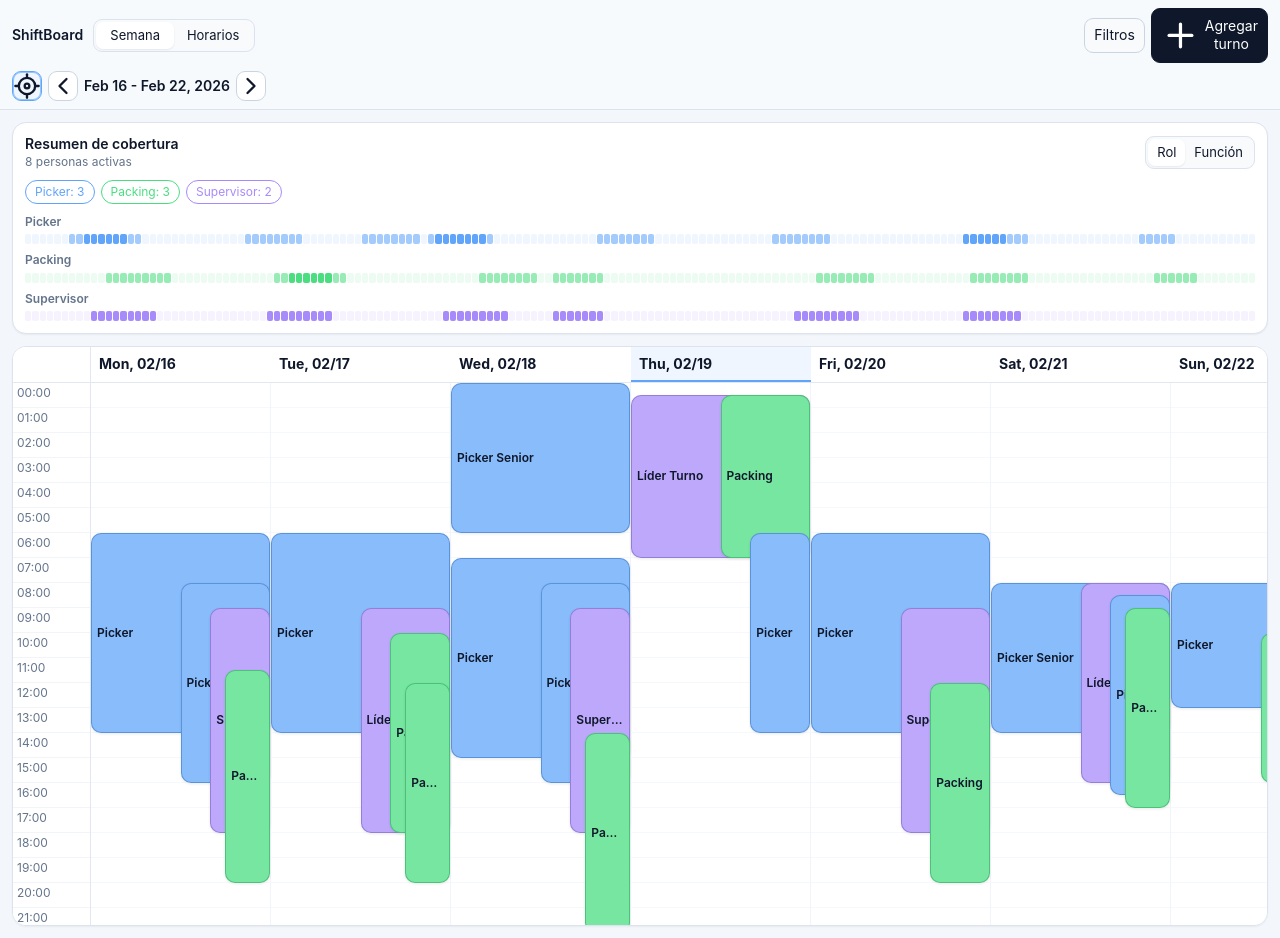
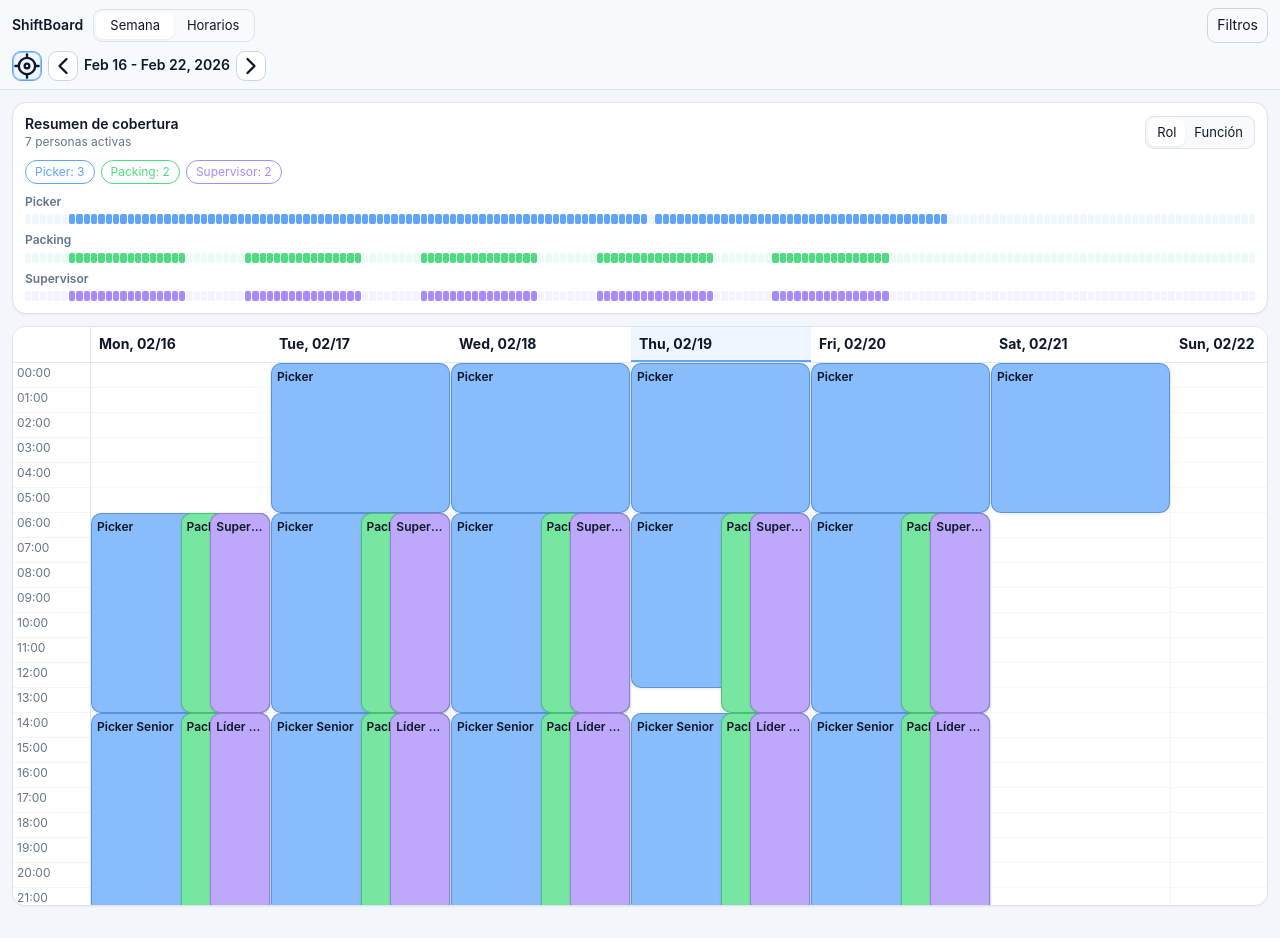
Before and after one commit to cabp393/chrono-ops, a React (Vite) app: page / in a window 1280 px wide. Built offline with nearby package versions, Linux system fonts and the light colour scheme.

Commit message:
Make Semana read-only and derive week blocks from Horarios

```diff
--- a/src/App.tsx
+++ b/src/App.tsx
@@ -2,14 +2,15 @@ import { useMemo, useState } from 'react';
 import { CoverageCard } from './components/CoverageCard';
 import { FiltersPanel } from './components/FiltersPanel';
 import { HeaderBar } from './components/HeaderBar';
-import { ShiftModal } from './components/ShiftModal';
 import { WeekGrid } from './components/WeekGrid';
 import { SchedulesPage } from './components/schedules/SchedulesPage';
 import { calculateCoverage } from './lib/coverageCalc';
 import { addDays, formatWeekRange, startOfWeekMonday } from './lib/dateUtils';
-import { buildFunctionMap, buildPersonMap, buildRoleMap, getShiftRole } from './lib/relations';
-import { loadData, loadViewStatePreference, saveData, saveViewStatePreference } from './lib/storage';
-import type { AppliedViewState, Shift } from './types';
+import { buildFunctionMap } from './lib/relations';
+import { buildWeekScheduleBlocks } from './lib/scheduleBlocks';
+import { loadScheduleData, saveScheduleData } from './lib/scheduleStorage';
+import { loadData, loadViewStatePreference, saveViewStatePreference } from './lib/storage';
+import type { AppliedViewState } from './types';
 
 const todayWeekStart = startOfWeekMonday(new Date());
 const DEFAULT_VIEW_STATE: AppliedViewState = {
@@ -23,16 +24,13 @@ const DEFAULT_VIEW_STATE: AppliedViewState = {
 function App() {
   const [view, setView] = useState<'week' | 'schedules'>('week');
   const [weekStart, setWeekStart] = useState(todayWeekStart);
-  const [data, setData] = useState(() => loadData(todayWeekStart));
+  const [data] = useState(() => loadData(todayWeekStart));
+  const [schedulesState, setSchedulesState] = useState(() => loadScheduleData(data.people));
   const [appliedState, setAppliedState] = useState<AppliedViewState>(() => loadViewStatePreference());
-  const [modalOpen, setModalOpen] = useState(false);
-  const [editing, setEditing] = useState<Shift | null>(null);
   const [focusBlock, setFocusBlock] = useState<{ dayIndex: number; blockIndex: number } | null>(null);
   const [filtersOpen, setFiltersOpen] = useState(false);
 
-  const peopleById = useMemo(() => buildPersonMap(data.people), [data.people]);
   const functionsById = useMemo(() => buildFunctionMap(data.functions), [data.functions]);
-  const rolesById = useMemo(() => buildRoleMap(data.roles), [data.roles]);
 
   const filteredPersonIds = useMemo(() => {
     const search = appliedState.searchText.trim().toLowerCase();
@@ -45,35 +43,36 @@ function App() {
     }).map((person) => person.id));
   }, [data.people, functionsById, appliedState]);
 
-  const visibleShifts = useMemo(() => data.shifts.filter((shift) => {
-    const start = new Date(shift.startISO);
-    const end = new Date(shift.endISO);
-    const inWeek = end > weekStart && start < addDays(weekStart, 7);
-    return inWeek && filteredPersonIds.has(shift.personId);
-  }), [data.shifts, weekStart, filteredPersonIds]);
-
-  const shiftRoleId = (shift: Shift) => getShiftRole(shift, peopleById, functionsById, rolesById)?.id;
+  const weekScheduleBlocks = useMemo(() => buildWeekScheduleBlocks(
+    weekStart,
+    data.people,
+    data.functions,
+    schedulesState.templates,
+    schedulesState.personSchedules,
+    schedulesState.overrides,
+    appliedState.shiftLabelMode
+  ).filter((block) => filteredPersonIds.has(block.personId)), [
+    weekStart,
+    data.people,
+    data.functions,
+    schedulesState.templates,
+    schedulesState.personSchedules,
+    schedulesState.overrides,
+    appliedState.shiftLabelMode,
+    filteredPersonIds
+  ]);
 
   const coverage = useMemo(
-    () => calculateCoverage(weekStart, visibleShifts, data.roles, appliedState.timeScale, shiftRoleId),
-    [weekStart, visibleShifts, data.roles, appliedState.timeScale, peopleById, functionsById, rolesById]
+    () => calculateCoverage(weekStart, weekScheduleBlocks, data.roles, appliedState.timeScale, (block) => block.roleId),
+    [weekStart, weekScheduleBlocks, data.roles, appliedState.timeScale]
   );
 
-  const activePeople = useMemo(() => new Set(visibleShifts.map((shift) => shift.personId)).size, [visibleShifts]);
+  const activePeople = useMemo(
+    () => new Set(weekScheduleBlocks.map((block) => block.personId)).size,
+    [weekScheduleBlocks]
+  );
 
   const coverageTotals = Object.fromEntries(coverage.map((day) => [day.dayKey, day.blocks.map((block) => block.total)]));
-
-  const persist = (nextShifts: Shift[]) => {
-    const next = { ...data, shifts: nextShifts };
-    setData(next);
-    saveData(next);
-  };
-
-  const duplicateShift = (shift: Shift, dayOffset = 1) => {
-    const start = addDays(new Date(shift.startISO), dayOffset);
-    const end = addDays(new Date(shift.endISO), dayOffset);
-    persist([...data.shifts, { ...shift, id: crypto.randomUUID(), startISO: start.toISOString(), endISO: end.toISOString() }]);
-  };
 
   return (
     <div className="app-shell">
@@ -83,7 +82,6 @@ function App() {
         onPrevWeek={() => setWeekStart(addDays(weekStart, -7))}
         onCurrentWeek={() => setWeekStart(todayWeekStart)}
         onNextWeek={() => setWeekStart(addDays(weekStart, 7))}
-        onAddShift={() => { setEditing(null); setModalOpen(true); }}
         onOpenFilters={() => setFiltersOpen(true)}
         view={view}
         onChangeView={setView}
@@ -95,8 +93,7 @@ function App() {
             <CoverageCard
               roles={data.roles}
               functions={data.functions}
-              people={data.people}
-              shifts={visibleShifts}
+              scheduleBlocks={weekScheduleBlocks}
               weekStart={weekStart}
               scale={appliedState.timeScale}
               activePeople={activePeople}
@@ -104,20 +101,25 @@ function App() {
             />
             <WeekGrid
               weekStart={weekStart}
-              shifts={visibleShifts}
-              people={data.people}
-              functions={data.functions}
+              blocks={weekScheduleBlocks}
               roles={data.roles}
               scale={appliedState.timeScale}
               coverageTotals={coverageTotals}
-              onShiftClick={(shift) => { setEditing(shift); setModalOpen(true); }}
               focusBlock={focusBlock}
               shiftLabelMode={appliedState.shiftLabelMode}
             />
           </section>
         </main>
       ) : (
-        <SchedulesPage people={data.people} functions={data.functions} />
+        <SchedulesPage
+          people={data.people}
+          functions={data.functions}
+          scheduleData={schedulesState}
+          onScheduleDataChange={(next) => {
+            setSchedulesState(next);
+            saveScheduleData(next);
+          }}
+        />
       )}
 
       <FiltersPanel
@@ -136,20 +138,6 @@ function App() {
           saveViewStatePreference(DEFAULT_VIEW_STATE);
         }}
       />
-
-      <ShiftModal
-        open={modalOpen}
-        editing={editing}
-        onClose={() => setModalOpen(false)}
-        people={data.people}
-        functions={data.functions}
-        roles={data.roles}
-        onSave={(shift) => {
-          const exists = data.shifts.some((item) => item.id === shift.id);
-          persist(exists ? data.shifts.map((item) => (item.id === shift.id ? shift : item)) : [...data.shifts, shift]);
-        }}
-        onDuplicate={(shift, dayOffset) => duplicateShift(shift, dayOffset)}
-      />
     </div>
   );
 }
--- a/src/components/CoverageCard.tsx
+++ b/src/components/CoverageCard.tsx
@@ -1,6 +1,6 @@
 import { useEffect, useMemo, useRef, useState } from 'react';
 import { formatDayHeader, formatHour } from '../lib/dateUtils';
-import type { Function, Person, Role, Shift, TimeScale } from '../types';
+import type { Function, Role, ScheduleBlock, TimeScale } from '../types';
 
 type WeekBlock = {
   start: Date;
@@ -31,8 +31,7 @@ type HeatbarRowProps = {
 type Props = {
   roles: Role[];
   functions: Function[];
-  people: Person[];
-  shifts: Shift[];
+  scheduleBlocks: ScheduleBlock[];
   weekStart: Date;
   scale: TimeScale;
   activePeople: number;
@@ -116,12 +115,11 @@ const HeatbarRow = ({ blocks, color, maxValue, valueFromBlock, onSelect }: Heatb
   );
 };
 
-export const CoverageCard = ({ roles, functions, people, shifts, weekStart, scale, activePeople, onFocusBlock }: Props) => {
+export const CoverageCard = ({ roles, functions, scheduleBlocks, weekStart, scale, activePeople, onFocusBlock }: Props) => {
   const [view, setView] = useState<'role' | 'function'>('role');
   const [popover, setPopover] = useState<{ title: string; details: string } | null>(null);
 
   const functionById = useMemo(() => new Map(functions.map((fn) => [fn.id, fn])), [functions]);
-  const personById = useMemo(() => new Map(people.map((person) => [person.id, person])), [people]);
 
   const weekBlocks = useMemo(() => {
     const totalBlocks = (24 * 60) / scale;
@@ -143,14 +141,10 @@ export const CoverageCard = ({ roles, functions, people, shifts, weekStart, scal
       }));
     });
 
-    shifts.forEach((shift) => {
-      const shiftStart = new Date(shift.startISO).getTime();
-      const shiftEnd = new Date(shift.endISO).getTime();
+    scheduleBlocks.forEach((scheduleBlock) => {
+      const shiftStart = new Date(scheduleBlock.startISO).getTime();
+      const shiftEnd = new Date(scheduleBlock.endISO).getTime();
       if (shiftEnd <= shiftStart) return;
-      const person = personById.get(shift.personId);
-      if (!person) return;
-      const fn = functionById.get(person.functionId);
-      if (!fn) return;
 
       for (let dayIndex = 0; dayIndex < matrix.length; dayIndex += 1) {
         const dayStart = matrix[dayIndex][0].dayDate.getTime();
@@ -163,12 +157,12 @@ export const CoverageCard = ({ roles, functions, people, shifts, weekStart, scal
         const endIdx = Math.ceil((overlapEnd - dayStart) / blockMs) - 1;
 
         for (let i = Math.max(0, startIdx); i <= Math.min(totalBlocks - 1, endIdx); i += 1) {
-          const block = matrix[dayIndex][i];
-          block.totalSet.add(shift.personId);
-          block.byRoleSet[fn.roleId] = block.byRoleSet[fn.roleId] || new Set<string>();
-          block.byFunctionSet[fn.id] = block.byFunctionSet[fn.id] || new Set<string>();
-          block.byRoleSet[fn.roleId].add(shift.personId);
-          block.byFunctionSet[fn.id].add(shift.personId);
+          const matrixBlock = matrix[dayIndex][i];
+          matrixBlock.totalSet.add(scheduleBlock.personId);
+          matrixBlock.byRoleSet[scheduleBlock.roleId] = matrixBlock.byRoleSet[scheduleBlock.roleId] || new Set<string>();
+          matrixBlock.byFunctionSet[scheduleBlock.functionId] = matrixBlock.byFunctionSet[scheduleBlock.functionId] || new Set<string>();
+          matrixBlock.byRoleSet[scheduleBlock.roleId].add(scheduleBlock.personId);
+          matrixBlock.byFunctionSet[scheduleBlock.functionId].add(scheduleBlock.personId);
         }
       }
     });
@@ -183,34 +177,29 @@ export const CoverageCard = ({ roles, functions, people, shifts, weekStart, scal
       byRole: Object.fromEntries(Object.entries(block.byRoleSet).map(([id, set]) => [id, set.size])),
       byFunction: Object.fromEntries(Object.entries(block.byFunctionSet).map(([id, set]) => [id, set.size]))
     }));
-  }, [shifts, weekStart, scale, personById, functionById]);
+  }, [scheduleBlocks, weekStart, scale]);
 
   const roleTotals = useMemo(() => {
     const counts: Record<string, number> = {};
     const seen = new Set<string>();
-    shifts.forEach((shift) => {
-      if (seen.has(shift.personId)) return;
-      const person = personById.get(shift.personId);
-      const fn = person ? functionById.get(person.functionId) : undefined;
-      if (!fn) return;
-      seen.add(shift.personId);
-      counts[fn.roleId] = (counts[fn.roleId] || 0) + 1;
+    scheduleBlocks.forEach((block) => {
+      if (seen.has(block.personId)) return;
+      seen.add(block.personId);
+      counts[block.roleId] = (counts[block.roleId] || 0) + 1;
     });
     return counts;
-  }, [shifts, personById, functionById]);
+  }, [scheduleBlocks]);
 
   const functionTotals = useMemo(() => {
     const counts: Record<string, number> = {};
     const seen = new Set<string>();
-    shifts.forEach((shift) => {
-      if (seen.has(shift.personId)) return;
-      const person = personById.get(shift.personId);
-      if (!person) return;
-      seen.add(shift.personId);
-      counts[person.functionId] = (counts[person.functionId] || 0) + 1;
+    scheduleBlocks.forEach((block) => {
+      if (seen.has(block.personId)) return;
+      seen.add(block.personId);
+      counts[block.functionId] = (counts[block.functionId] || 0) + 1;
     });
     return counts;
-  }, [shifts, personById]);
+  }, [scheduleBlocks]);
 
   const groupedFunctions = useMemo(() => {
     const byRole: Record<string, Function[]> = {};
--- a/src/components/DayColumn.tsx
+++ b/src/components/DayColumn.tsx
@@ -1,37 +1,28 @@
 import { useMemo } from 'react';
-import type { Function, Person, Role, Shift, ShiftDaySegment, ShiftLabelMode, TimeScale } from '../types';
+import type { Role, ScheduleBlock, ShiftDaySegment, ShiftLabelMode, TimeScale } from '../types';
 import { ShiftItem } from './ShiftItem';
 
 type Props = {
   daySegments: ShiftDaySegment[];
-  shiftsById: Map<string, Shift>;
-  people: Person[];
-  functions: Function[];
+  blocksById: Map<string, ScheduleBlock>;
   roles: Role[];
   scale: TimeScale;
   blockHeight: number;
   coverage: number[];
   focusBlockIndex: number | null;
   shiftLabelMode: ShiftLabelMode;
-  onShiftClick: (shift: Shift) => void;
 };
 
 export const DayColumn = ({
   daySegments,
-  shiftsById,
-  people,
-  functions,
+  blocksById,
   roles,
   scale,
   blockHeight,
   coverage,
-  focusBlockIndex,
-  shiftLabelMode,
-  onShiftClick
+  focusBlockIndex
 }: Props) => {
   const dayHeight = ((24 * 60) / scale) * blockHeight;
-  const peopleById = useMemo(() => new Map(people.map((person) => [person.id, person])), [people]);
-  const functionsById = useMemo(() => new Map(functions.map((fn) => [fn.id, fn])), [functions]);
   const rolesById = useMemo(() => new Map(roles.map((role) => [role.id, role])), [roles]);
 
   const withLayout = useMemo(() => {
@@ -60,8 +51,8 @@ export const DayColumn = ({
       ))}
 
       {withLayout.map(({ segment, lane, overlap }) => {
-        const shift = shiftsById.get(segment.shiftId);
-        if (!shift) return null;
+        const block = blocksById.get(segment.shiftId);
+        if (!block) return null;
 
         const start = new Date(segment.segStartISO);
         const end = new Date(segment.segEndISO);
@@ -69,20 +60,14 @@ export const DayColumn = ({
         const height = Math.max((((end.getTime() - start.getTime()) / 60000) / scale) * blockHeight, blockHeight * 0.75);
         const width = `${100 / Math.max(overlap, 1)}%`;
         const left = `${(100 / Math.max(overlap, 1)) * lane}%`;
-        const person = peopleById.get(shift.personId);
-        const functionInfo = person ? functionsById.get(person.functionId) : undefined;
-        const role = functionInfo ? rolesById.get(functionInfo.roleId) : undefined;
+        const role = rolesById.get(block.roleId);
 
         return (
           <ShiftItem
             key={`${segment.shiftId}-${segment.segStartISO}`}
-            shift={shift}
-            person={person}
-            functionInfo={functionInfo}
+            block={block}
             role={role}
             compact={height < 48}
-            onClick={onShiftClick}
-            shiftLabelMode={shiftLabelMode}
             style={{ top, height, width, left }}
           />
         );
--- a/src/components/HeaderBar.tsx
+++ b/src/components/HeaderBar.tsx
@@ -1,4 +1,4 @@
-import { ChevronLeft, ChevronRight, Plus, Target } from '../lib/icons';
+import { ChevronLeft, ChevronRight, Target } from '../lib/icons';
 
 type ViewMode = 'week' | 'schedules';
 
@@ -8,7 +8,6 @@ type Props = {
   onPrevWeek: () => void;
   onNextWeek: () => void;
   onCurrentWeek: () => void;
-  onAddShift: () => void;
   onOpenFilters: () => void;
   view: ViewMode;
   onChangeView: (view: ViewMode) => void;
@@ -20,7 +19,6 @@ export const HeaderBar = ({
   onPrevWeek,
   onNextWeek,
   onCurrentWeek,
-  onAddShift,
   onOpenFilters,
   view,
   onChangeView
@@ -36,12 +34,6 @@ export const HeaderBar = ({
       </div>
       <div className="header-actions">
         {view === 'week' ? <button className="ghost" onClick={onOpenFilters}>Filtros</button> : null}
-        {view === 'week' ? (
-          <button className="primary add-shift-btn" onClick={onAddShift} title="Agregar turno" aria-label="Agregar turno">
-            <Plus size={14} />
-            <span>Agregar turno</span>
-          </button>
-        ) : null}
       </div>
     </div>
 
--- a/src/components/ShiftItem.tsx
+++ b/src/components/ShiftItem.tsx
@@ -1,30 +1,19 @@
 import type { CSSProperties } from 'react';
-import type { Function, Person, Role, Shift, ShiftLabelMode } from '../types';
+import type { Role, ScheduleBlock } from '../types';
 
 type Props = {
-  shift: Shift;
-  person?: Person;
-  functionInfo?: Function;
+  block: ScheduleBlock;
   role?: Role;
   compact: boolean;
   style: CSSProperties;
-  onClick: (shift: Shift) => void;
-  shiftLabelMode: ShiftLabelMode;
 };
 
-export const ShiftItem = ({ shift, person, functionInfo, role, compact, style, onClick, shiftLabelMode }: Props) => {
-  const summaryText = shiftLabelMode === 'function'
-    ? (functionInfo?.nombre ?? 'Sin función')
-    : (person?.nombre ?? 'Sin persona');
-
-  return (
-    <button
-      className={`shift-item ${compact ? 'compact' : ''}`}
-      style={{ ...style, '--shift-color': role?.color || '#93c5fd' } as CSSProperties}
-      onClick={() => onClick(shift)}
-      title={summaryText}
-    >
-      <strong>{summaryText}</strong>
-    </button>
-  );
-};
+export const ShiftItem = ({ block, role, compact, style }: Props) => (
+  <div
+    className={`shift-item ${compact ? 'compact' : ''}`}
+    style={{ ...style, '--shift-color': role?.color || '#93c5fd', cursor: 'default' } as CSSProperties}
+    title={block.labelText}
+  >
+    <strong>{block.labelText}</strong>
+  </div>
+);
--- a/src/components/WeekGrid.tsx
+++ b/src/components/WeekGrid.tsx
@@ -1,5 +1,5 @@
 import { useEffect, useMemo, useRef } from 'react';
-import type { Function, Person, Role, Shift, ShiftDaySegment, ShiftLabelMode, TimeScale } from '../types';
+import type { Role, ScheduleBlock, ShiftDaySegment, ShiftLabelMode, TimeScale } from '../types';
 import { addDays, formatDayHeader, isSameDay } from '../lib/dateUtils';
 import { splitShiftByDay, toDayKey } from '../lib/shiftSegments';
 import { DayColumn } from './DayColumn';
@@ -7,13 +7,10 @@ import { TimeAxis } from './TimeAxis';
 
 type Props = {
   weekStart: Date;
-  shifts: Shift[];
-  people: Person[];
-  functions: Function[];
+  blocks: ScheduleBlock[];
   roles: Role[];
   scale: TimeScale;
   coverageTotals: Record<string, number[]>;
-  onShiftClick: (shift: Shift) => void;
   focusBlock: { dayIndex: number; blockIndex: number } | null;
   shiftLabelMode: ShiftLabelMode;
 };
@@ -22,13 +19,10 @@ const BLOCK_HEIGHT: Record<TimeScale, number> = { 30: 30, 60: 25, 120: 21, 180:
 
 export const WeekGrid = ({
   weekStart,
-  shifts,
-  people,
-  functions,
+  blocks,
   roles,
   scale,
   coverageTotals,
-  onShiftClick,
   focusBlock,
   shiftLabelMode
 }: Props) => {
@@ -39,17 +33,17 @@ export const WeekGrid = ({
     const keys = Array.from({ length: 7 }, (_, dayIndex) => toDayKey(addDays(weekStart, dayIndex)));
     const byDay = new Map<string, ShiftDaySegment[]>(keys.map((key) => [key, []]));
 
-    shifts.forEach((shift) => {
-      splitShiftByDay(shift).forEach((segment) => {
+    blocks.forEach((block) => {
+      splitShiftByDay(block).forEach((segment) => {
         const slot = byDay.get(segment.dayKey);
         if (slot) slot.push(segment);
       });
     });
 
     return keys.map((key) => byDay.get(key) ?? []);
-  }, [shifts, weekStart]);
+  }, [blocks, weekStart]);
 
-  const shiftsById = useMemo(() => new Map(shifts.map((shift) => [shift.id, shift])), [shifts]);
+  const blocksById = useMemo(() => new Map(blocks.map((block) => [block.id, block])), [blocks]);
 
   useEffect(() => {
     if (!focusBlock || !gridRef.current) return;
@@ -78,16 +72,13 @@ export const WeekGrid = ({
             <DayColumn
               key={dayIdx}
               daySegments={list}
-              shiftsById={shiftsById}
-              people={people}
-              functions={functions}
+              blocksById={blocksById}
               roles={roles}
               scale={scale}
               blockHeight={blockHeight}
               coverage={coverage}
               focusBlockIndex={focusBlock?.dayIndex === dayIdx ? focusBlock.blockIndex : null}
               shiftLabelMode={shiftLabelMode}
-              onShiftClick={onShiftClick}
             />
           );
         })}
--- a/src/lib/coverageCalc.ts
+++ b/src/lib/coverageCalc.ts
@@ -1,4 +1,4 @@
-import type { CoverageBlock, Role, Shift, TimeScale } from '../types';
+import type { CoverageBlock, Role, TimeScale } from '../types';
 import { addDays } from './dateUtils';
 import { splitShiftByDay, toDayKey } from './shiftSegments';
 
@@ -8,12 +8,19 @@ type DayCoverage = {
   blocks: CoverageBlock[];
 };
 
+type TimeBlock = {
+  id: string;
+  personId: string;
+  startISO: string;
+  endISO: string;
+};
+
 export const calculateCoverage = (
   weekStart: Date,
-  shifts: Shift[],
+  shifts: TimeBlock[],
   roles: Role[],
   scale: TimeScale,
-  getRoleId: (shift: Shift) => string | undefined
+  getRoleId: (shift: TimeBlock) => string | undefined
 ): DayCoverage[] => {
   const blockMs = scale * 60 * 1000;
   const totalBlocks = (24 * 60) / scale;
@@ -47,7 +54,7 @@ export const calculateCoverage = (
     const dayStart = day.dayDate.getTime();
 
     segments.forEach((segment) => {
-      const shift: Shift = {
+      const shift: TimeBlock = {
         id: segment.shiftId,
         personId: segment.personId,
         startISO: segment.segStartISO,
--- /dev/null
+++ b/src/lib/scheduleBlocks.ts
@@ -0,0 +1,50 @@
+import { addDays } from './dateUtils';
+import { resolveSchedule, toISODate } from './scheduleUtils';
+import type { Function, Person, PersonSchedule, ScheduleBlock, ScheduleOverride, ScheduleTemplate, ShiftLabelMode } from '../types';
+
+const buildLocalIso = (dateISO: string, timeHHMM: string) => `${dateISO}T${timeHHMM}:00`;
+
+const endDateISO = (dateISO: string, start: string, end: string) => (end < start ? toISODate(addDays(new Date(`${dateISO}T00:00:00`), 1)) : dateISO);
+
+export const buildWeekScheduleBlocks = (
+  weekStart: Date,
+  people: Person[],
+  functions: Function[],
+  templates: ScheduleTemplate[],
+  personSchedules: PersonSchedule[],
+  overrides: ScheduleOverride[],
+  shiftLabelMode: ShiftLabelMode
+): ScheduleBlock[] => {
+  const functionsById = new Map(functions.map((fn) => [fn.id, fn]));
+  const templatesById = new Map(templates.map((tpl) => [tpl.id, tpl]));
+  const assignmentByPersonId = new Map(personSchedules.map((item) => [item.personId, item.templateId]));
+
+  return people.flatMap((person) => {
+    const fn = functionsById.get(person.functionId);
+    if (!fn) return [];
+
+    return Array.from({ length: 7 }, (_, dayIndex) => {
+      const date = addDays(weekStart, dayIndex);
+      const dateISO = toISODate(date);
+      const templateId = assignmentByPersonId.get(person.id) ?? null;
+      const template = templateId ? templatesById.get(templateId) : undefined;
+      const { slot } = resolveSchedule(person.id, dateISO, template, overrides);
+
+      if (!slot.start || !slot.end) return null;
+
+      const endISODate = endDateISO(dateISO, slot.start, slot.end);
+      const labelText = shiftLabelMode === 'person' ? person.nombre : fn.nombre;
+
+      return {
+        id: `${person.id}_${dateISO}`,
+        personId: person.id,
+        dateISO,
+        startISO: buildLocalIso(dateISO, slot.start),
+        endISO: buildLocalIso(endISODate, slot.end),
+        labelText,
+        roleId: fn.roleId,
+        functionId: fn.id
+      } satisfies ScheduleBlock;
+    }).filter((item): item is ScheduleBlock => !!item);
+  });
+};
--- a/src/lib/scheduleStorage.ts
+++ b/src/lib/scheduleStorage.ts
@@ -6,7 +6,7 @@ const TEMPLATES_KEY = 'shiftboard_templates';
 const PERSON_SCHEDULES_KEY = 'shiftboard_personSchedules';
 const OVERRIDES_KEY = 'shiftboard_overrides';
 
-type ScheduleData = {
+export type ScheduleData = {
   templates: ScheduleTemplate[];
   personSchedules: PersonSchedule[];
   overrides: ScheduleOverride[];
--- a/src/lib/shiftSegments.ts
+++ b/src/lib/shiftSegments.ts
@@ -1,4 +1,4 @@
-import type { Shift, ShiftDaySegment } from '../types';
+import type { ShiftDaySegment } from '../types';
 
 const DAY_MS = 24 * 60 * 60 * 1000;
 
@@ -14,7 +14,14 @@ const startOfDay = (date: Date) => {
   return out;
 };
 
-export const splitShiftByDay = (shift: Shift): ShiftDaySegment[] => {
+type TimeBlock = {
+  id: string;
+  personId: string;
+  startISO: string;
+  endISO: string;
+};
+
+export const splitShiftByDay = (shift: TimeBlock): ShiftDaySegment[] => {
   const startMs = new Date(shift.startISO).getTime();
   const endMs = new Date(shift.endISO).getTime();
   if (!Number.isFinite(startMs) || !Number.isFinite(endMs) || endMs <= startMs) return [];
```
Also changed, not shown: src/components/schedules/SchedulesPage.tsx (+25 -32 lines), src/types/index.ts (+11 -0 lines).
